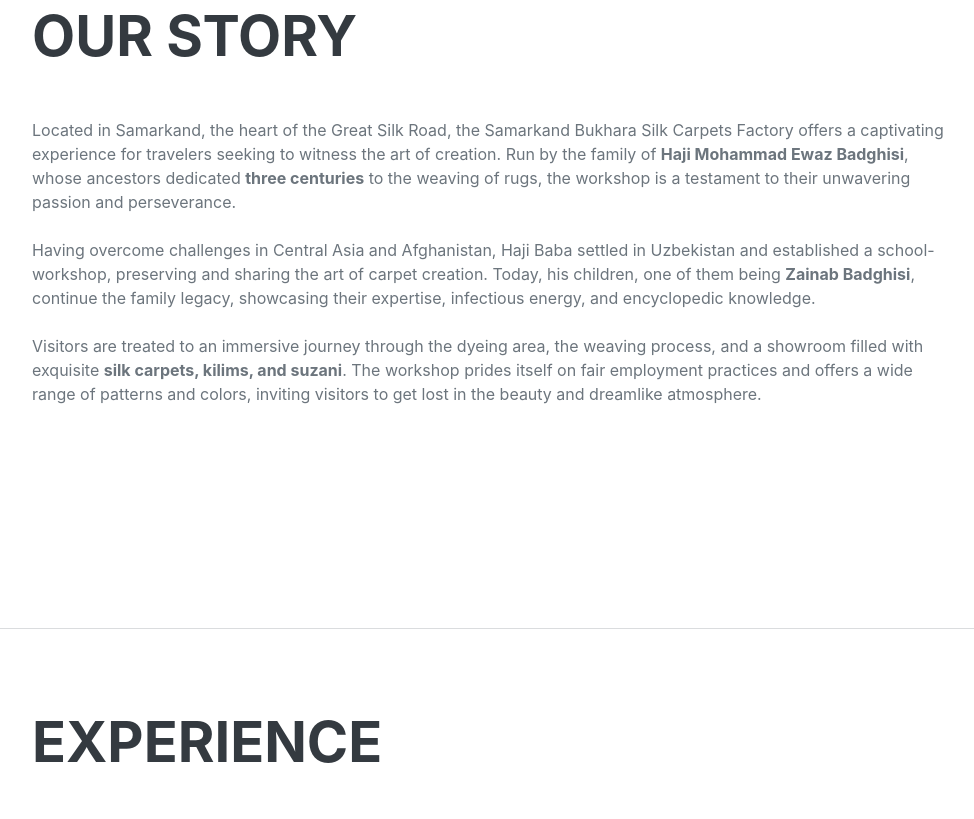
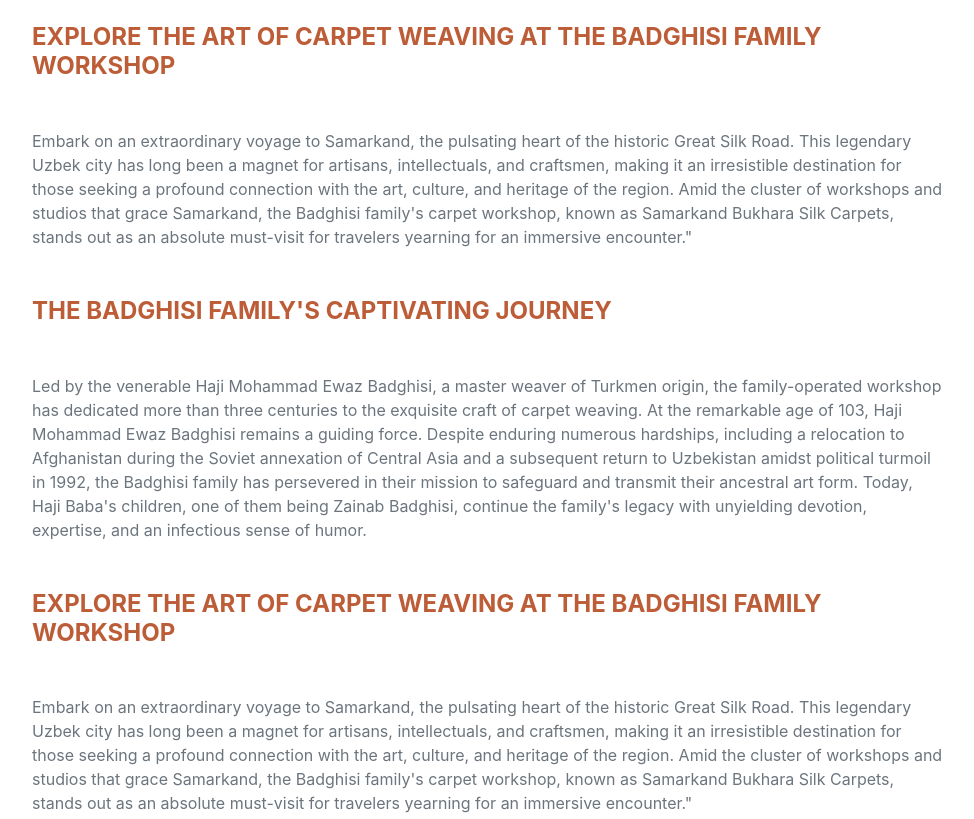
Before and after one commit to MorsalN/silk, a website: page dist/index.html in a window 1280 px wide. Shown: the part 1066-1885 px from the top of the page, without its empty margins (288-1262 px from the left). Drawn offline with nearby package versions, Linux system fonts and the light colour scheme; a web font is replaced by a local one.

Commit message:
our story page additions

```diff
--- a/dist/index.html
+++ b/dist/index.html
@@ -117,27 +117,34 @@
 
             <div class="resume-section-content">
                 <h2 class="mb-5">Our Story</h2>
-                <p class="lead mb-5">Located in Samarkand, the heart of the Great Silk Road, the Samarkand Bukhara Silk
-                    Carpets Factory offers a captivating experience for travelers seeking to witness the art of
-                    creation. Run by the family of <b>Haji Mohammad Ewaz Badghisi</b>, whose ancestors dedicated
-                    <b>three
-                        centuries</b> to the weaving of rugs, the workshop is a testament to their unwavering passion
-                    and
-                    perseverance. <br><br>Having overcome challenges in Central Asia and Afghanistan, Haji Baba settled
-                    in
-                    Uzbekistan and established a school-workshop, preserving and sharing the art of carpet creation.
-                    Today, his children, one of them being <b>Zainab Badghisi</b>, continue the family legacy,
-                    showcasing their expertise, infectious energy, and encyclopedic knowledge. <br><br>Visitors are
-                    treated to
-                    an immersive journey through the dyeing area, the weaving process, and a showroom filled with
-                    exquisite <b>silk carpets, kilims, and suzani</b>. The workshop prides itself on fair employment
-                    practices and offers a wide range of patterns and colors, inviting visitors to get lost in the
-                    beauty and
-                    dreamlike atmosphere.
+                <h4 class="mb-5 text-primary">Explore the Art of Carpet Weaving at the Badghisi Family Workshop</h4>
+                <p class="lead mb-5">Embark on an extraordinary voyage to Samarkand, the pulsating heart of the historic
+                    Great Silk Road. This legendary Uzbek city has long been a magnet for artisans, intellectuals, and
+                    craftsmen, making it an irresistible destination for those seeking a profound connection with the
+                    art, culture, and heritage of the region. Amid the cluster of workshops and studios that grace
+                    Samarkand, the Badghisi family's carpet workshop, known as Samarkand Bukhara Silk Carpets, stands
+                    out as an absolute must-visit for travelers yearning for an immersive encounter."
                 </p>
-                <!-- <div class="story-images">
-                    <img class="" src="assets/img/registan.jpeg" alt="..." />
-                </div> -->
+
+                <h4 class="mb-5 text-primary">The Badghisi Family's Captivating Journey</h4>
+                <p class="lead mb-5">Led by the venerable Haji Mohammad Ewaz Badghisi, a master weaver of Turkmen
+                    origin, the family-operated workshop has dedicated more than three centuries to the exquisite craft
+                    of carpet weaving. At the remarkable age of 103, Haji Mohammad Ewaz Badghisi remains a guiding
+                    force. Despite enduring numerous hardships, including a relocation to Afghanistan during the Soviet
+                    annexation of Central Asia and a subsequent return to Uzbekistan amidst political turmoil in 1992,
+                    the Badghisi family has persevered in their mission to safeguard and transmit their ancestral art
+                    form. Today, Haji Baba's children, one of them being Zainab Badghisi, continue the family's legacy
+                    with unyielding devotion, expertise, and an infectious sense of humor.
+                </p>
+
+                <h4 class="mb-5 text-primary">Explore the Art of Carpet Weaving at the Badghisi Family Workshop</h4>
+                <p class="lead mb-5">Embark on an extraordinary voyage to Samarkand, the pulsating heart of the historic
+                    Great Silk Road. This legendary Uzbek city has long been a magnet for artisans, intellectuals, and
+                    craftsmen, making it an irresistible destination for those seeking a profound connection with the
+                    art, culture, and heritage of the region. Amid the cluster of workshops and studios that grace
+                    Samarkand, the Badghisi family's carpet workshop, known as Samarkand Bukhara Silk Carpets, stands
+                    out as an absolute must-visit for travelers yearning for an immersive encounter."
+                </p>
             </div>
         </section>
         <hr class="m-0" />
```
